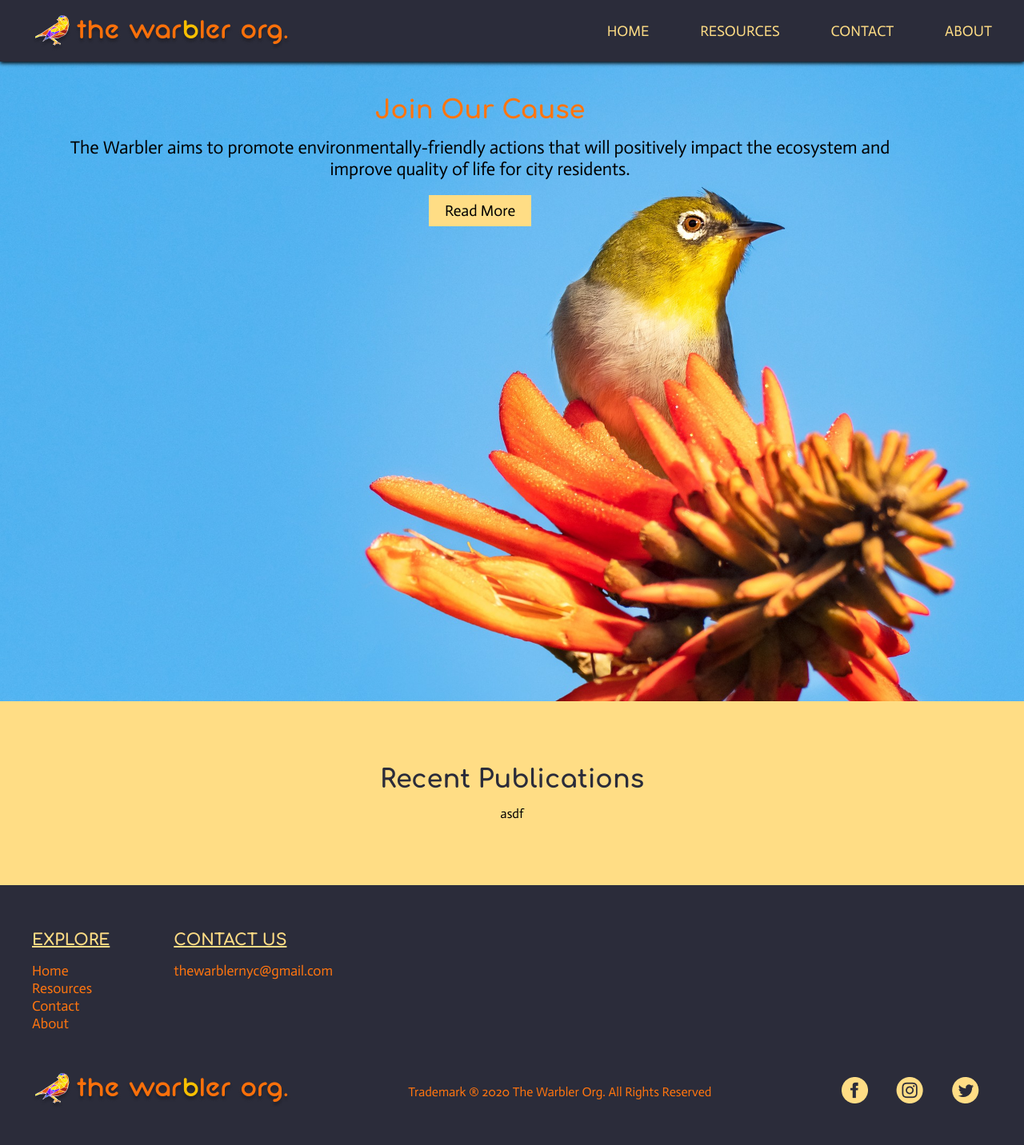
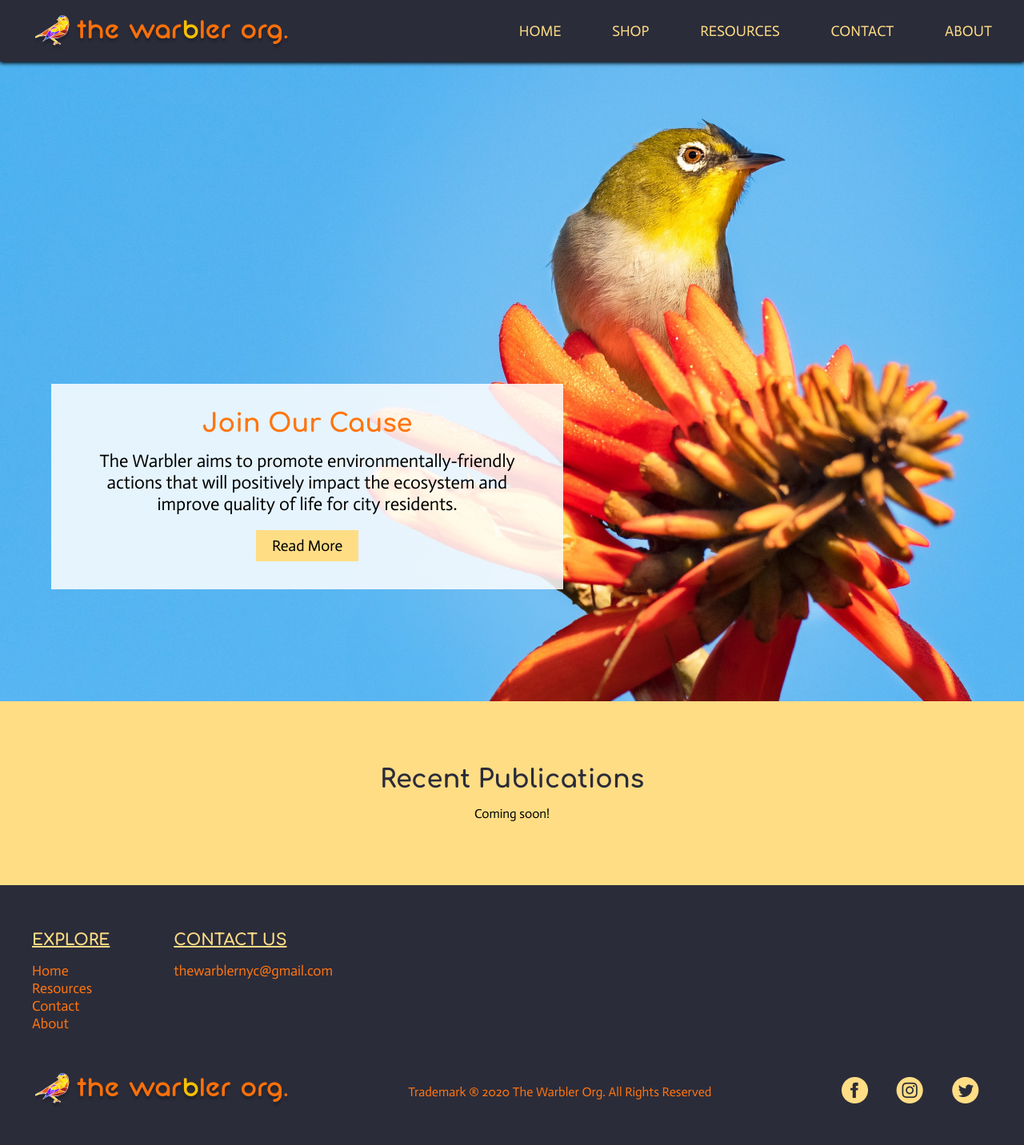
Before and after one commit to thewarblernyc/TheWarblerNYCWebsite, a Flask app: page / in a window 1280 px wide. Shown: the whole page at 80% size. Run offline with Flask 2, Linux system fonts and the light colour scheme.

Commit message:
favicon, home, shop

```diff
--- a/app.py
+++ b/app.py
@@ -25,3 +25,5 @@ def contact():
 def about():
     """About page for the Warbler Org."""
     return render_template("about.html")
+
+# app.run(host='0.0.0.0')
--- a/static/css/index.css
+++ b/static/css/index.css
@@ -52,7 +52,7 @@ a:active {
 .index .background {
   background-image: url(../img/bg_bird.jpg);
   background-size: cover;
-  background-position: top;
+  background-position: 80%;
   height: 100vh;
   overflow: hidden;
   position: relative;
@@ -62,9 +62,15 @@ a:active {
 @media (min-width: 1024px) {
   .joinOurCause {
     position: absolute;
-    /* background: white; */
+    background: rgba(255, 255, 255, 0.85);
     background-image: none !important;
-    top: 5%;
+    padding: 0;
+    top: 60%;
+    left: 5%;
+    width: 50%;
+  }
+  .joinOurCause > .page-section {
+    padding: 2rem;
   }
 }
 
--- a/static/css/nav.css
+++ b/static/css/nav.css
@@ -170,6 +170,10 @@
   transition-delay: 0.15s;
 }
 
+.nav-mobile-list li:nth-child(5) span {
+  transition-delay: 0.2s;
+}
+
 .nav-mobile-list li:nth-child(1) img {
   transition-delay: 0s;
 }
@@ -186,6 +190,10 @@
   transition-delay: 0.15s;
 }
 
+.nav-mobile-list li:nth-child(5) img {
+  transition-delay: 0.2s;
+}
+
 .nav-outer-bg {
   position: fixed;
   height: 100%;
@@ -197,7 +205,7 @@
 }
 
 .nav-checkbox:checked ~ .nav-button {
-  height: 16rem;
+  height: 19.5rem;
   box-shadow: 0 0 5rem black;
 }
 
--- a/templates/index.html
+++ b/templates/index.html
@@ -29,7 +29,7 @@
         Recent Publications
       </div>
       <div class="textBody">
-        asdf
+        Coming soon!
       </div>
     </div>
   </section>
--- a/templates/layout.html
+++ b/templates/layout.html
@@ -9,6 +9,7 @@
 
     <title>The Warbler Org</title>
 
+    <link rel="icon" href="../static/img/lonely_bird.jpg" type="image/jpg">
     <link
       href="https://fonts.googleapis.com/css2?family=Actor&family=Comfortaa:wght@400;700&display=swap"
       rel="stylesheet"
@@ -28,6 +29,13 @@
             <a href="/"
               ><img src="../static/img/icons/home.png" alt="icon" /><span
                 >Home</span
+              ></a
+            >
+          </li>
+          <li>
+            <a href="https://the-warbler-org.myshopify.com/"
+              ><img src="../static/img/icons/shop.png" alt="icon" /><span
+                >Shop</span
               ></a
             >
           </li>
@@ -66,6 +74,7 @@
         <div class="nav-desktop-wrap">
           <ul class="nav-desktop-list">
             <li><a href="/">Home</a></li>
+            <li><a href="https://the-warbler-org.myshopify.com/">Shop</a></li>
             <li><a href="/resource">Resources</a></li>
             <li><a href="/contact">Contact</a></li>
             <li><a href="/about">About</a></li>
```
Also changed, not shown: static/img/icons/shop.png (added).
